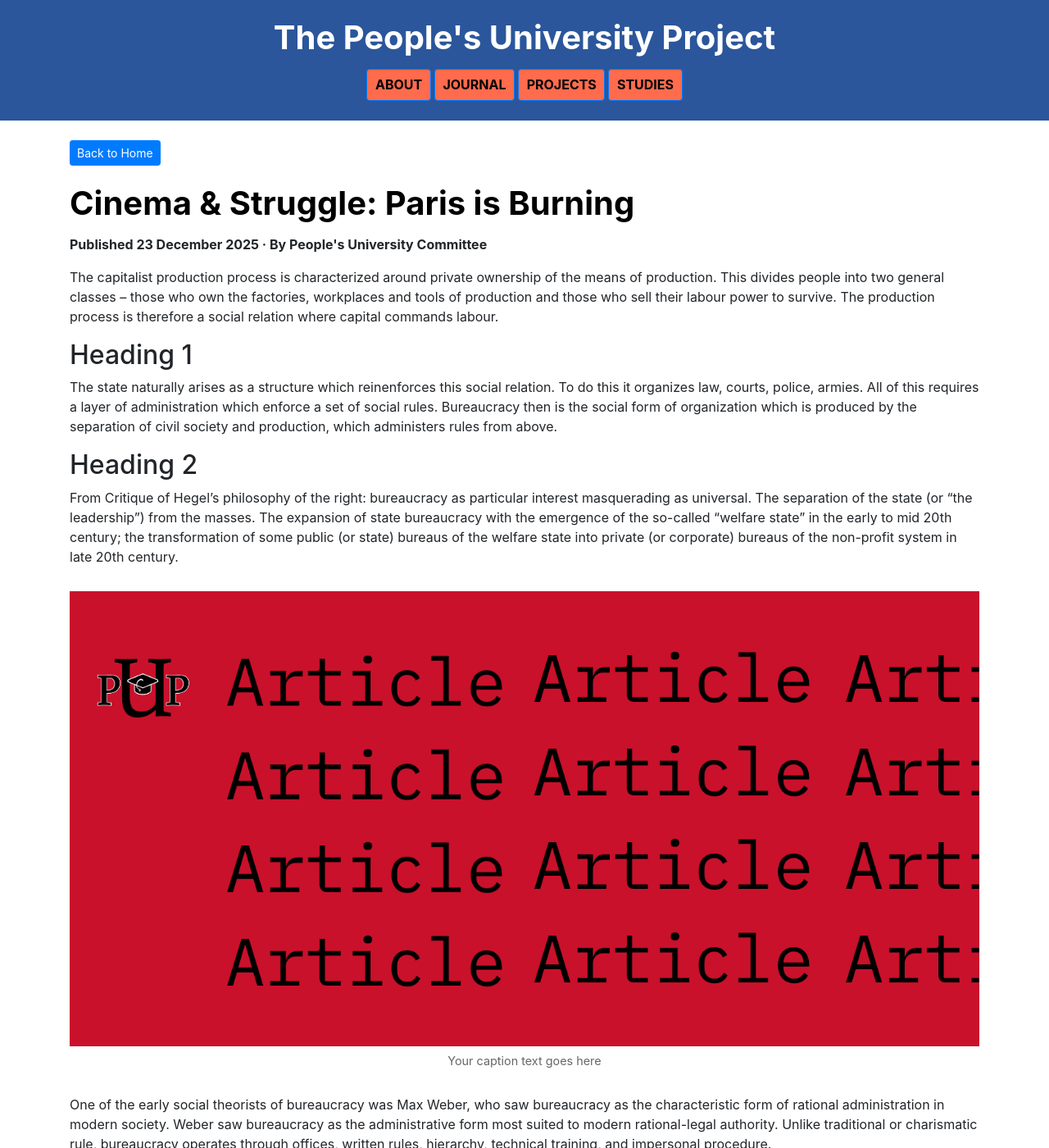
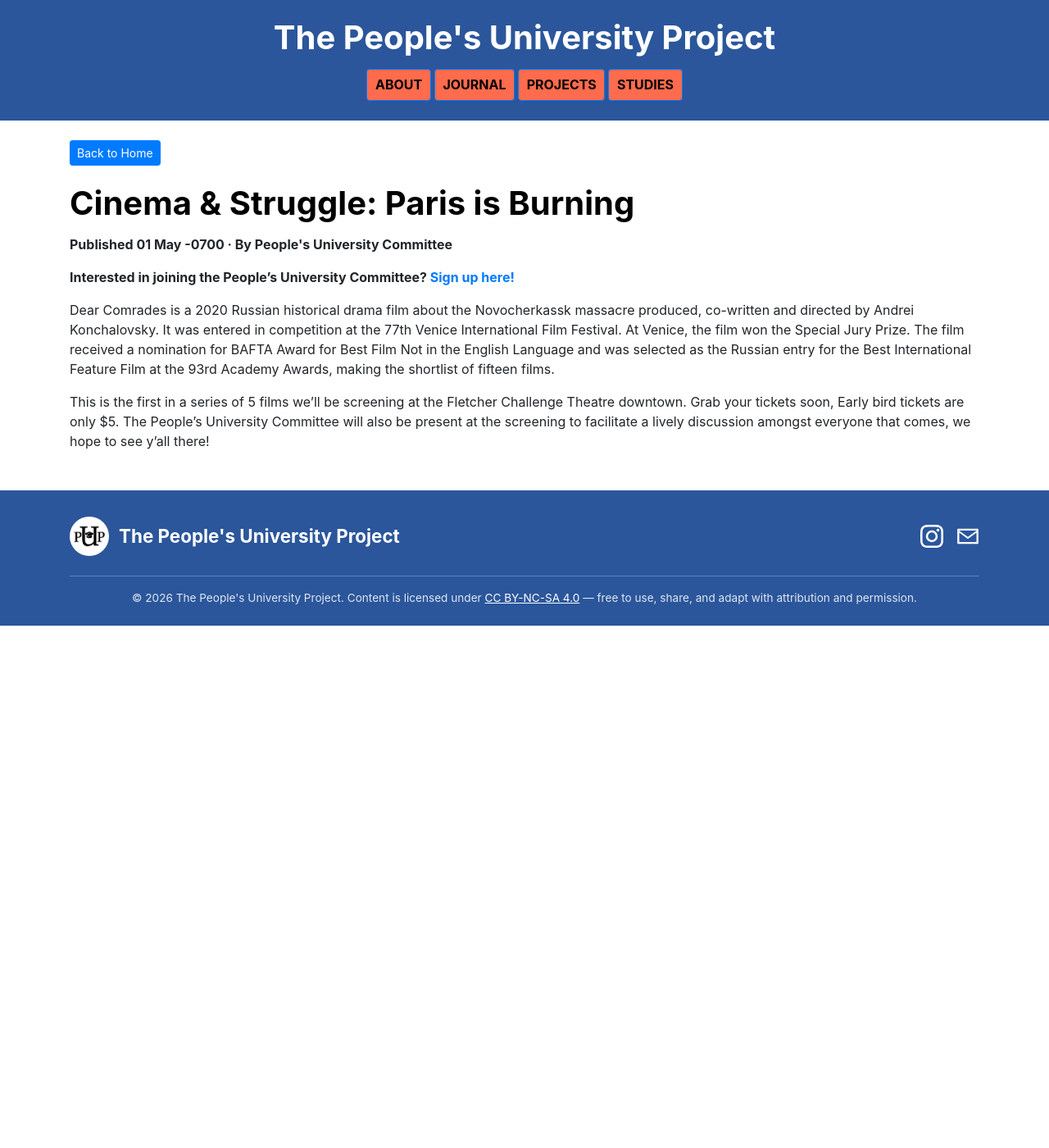
Before and after one commit to Peoples-University/website, a Jekyll site: the page built from _events/ParisIsBurning.md, in a window 1280 px wide and 1400 px high. Shown: the whole window at 82% size. Built offline with Jekyll 4.4.1, drawn with Linux system fonts in a browser that asks for light colours; some of the changed text lies outside the part shown.

Commit message:
Update Past Events “ParisIsBurning”

```diff
--- a/_events/ParisIsBurning.md
+++ b/_events/ParisIsBurning.md
@@ -1,38 +1,23 @@
 ---
-title: 'Cinema & Struggle: Paris is Burning'
+summary: >
+  When the communist government raises food prices in 1962, the rebellious
+  workers from the small industrial town of Novocherkassk go on strike. The
+  massacre which then ensues is seen through the eyes of a devout party
+  activist.
 layout: default
-date: 2025-12-23
-time: 1pm - 6pm
-location: SFU Harbour Centre Theatre
+title: "Cinema & Struggle: Paris is Burning"
+date: 01-05--0700
+time: 6pm
+location: SFU Harbour Centre, Fletcher Challenge Theatre
 calendarlink: "##"
-registerlink: "##"
+registerlink: https://www.eventbrite.ca/e/cinema-struggle-tickets-1986849327824
 author: People's University Committee
-tags: [bureaucracy, labour, democratic]
-image: https://sfpirg.ca/wp-content/uploads/2026/05/2-291x450.png
+tags: []
 link: "##"
-summary: >
-    Where does voguing come from, and what, exactly, is throwing shade? This landmark documentary provides a vibrant snapshot of the 1980s through the eyes of New York City’s African American and Latinx Harlem drag-ball scene. Made over seven years, PARIS IS BURNING offers an intimate portrait of rival fashion “houses,” from fierce contests for trophies to house mothers offering sustenance in a world rampant with homophobia, transphobia, racism, AIDS, and poverty. Featuring legendary voguers, drag queens, and trans women — including Willi Ninja, Pepper LaBeija, Dorian Corey, and Venus Xtravaganza.
+image: /assets/images/669979557_18340105282245090_201772617719999014_n.jpg
 ---
+**Interested in joining the People's University Committee? [Sign up here!](https://docs.google.com/forms/d/e/1FAIpQLSdWYZgrZ6rFgCRDztLIE_i2kkWJufG4NuBu3Ljw5WWFt7I-Eg/viewform)**
 
-The capitalist production process is characterized around private ownership of the means of production. This divides people into two general classes – those who own the factories, workplaces and tools of production and those who sell their labour power to survive. The production process is therefore a social relation where capital commands labour.
+Dear Comrades is a 2020 Russian historical drama film about the Novocherkassk massacre produced, co-written and directed by Andrei Konchalovsky. It was entered in competition at the 77th Venice International Film Festival. At Venice, the film won the Special Jury Prize. The film received a nomination for BAFTA Award for Best Film Not in the English Language and was selected as the Russian entry for the Best International Feature Film at the 93rd Academy Awards, making the shortlist of fifteen films.
 
-## Heading 1
-
-The state naturally arises as a structure which reinenforces this social relation. To do this it  organizes law, courts, police, armies. All of this requires a layer of administration which enforce a set of social rules. Bureaucracy then is the social form of organization which is produced by the separation of civil society and production, which administers rules from above.
-
-## Heading 2
-
-From Critique of Hegel’s philosophy of the right: bureaucracy as particular interest masquerading as universal. The separation of the state (or “the leadership”) from the masses. The expansion of state bureaucracy with the emergence of the so-called “welfare state” in the early to mid 20th century; the transformation of some public (or state) bureaus of the welfare state into private (or corporate) bureaus of the non-profit system in late 20th century.
-
-<figure>
-  <img src="{{ site.baseurl }}/assets/Article.png" alt="hallooo" class="post-image">
-  <figcaption>Your caption text goes here</figcaption>
-</figure>
-
-One of the early social theorists of bureaucracy was Max Weber, who saw bureaucracy as the characteristic form of rational administration in modern society. Weber saw bureaucracy as the administrative form most suited to modern rational-legal authority. Unlike traditional or charismatic rule, bureaucracy operates through offices, written rules, hierarchy, technical training, and impersonal procedure.
-
-- Point 1
-- Point 2
-- Point 3
-
-Within the production process, bureaus do not own the means of production or the product or receive the profit of sales - their funding comes from taxes on Land Value. Bureaus also do not have an instrumentobject of production or raw materials. The conditions of work of a bureau rely on being an authoritative answer to conflicts created by capitalism.
+This is the first in a series of 5 films we'll be screening at the Fletcher Challenge Theatre downtown. Grab your tickets soon, Early bird tickets are only $5. The People's University Committee will also be present at the screening to facilitate a lively discussion amongst everyone that comes, we hope to see y'all there!
```
Also changed, not shown: assets/images/669979557_18340105282245090_201772617719999014_n.jpg (added).
